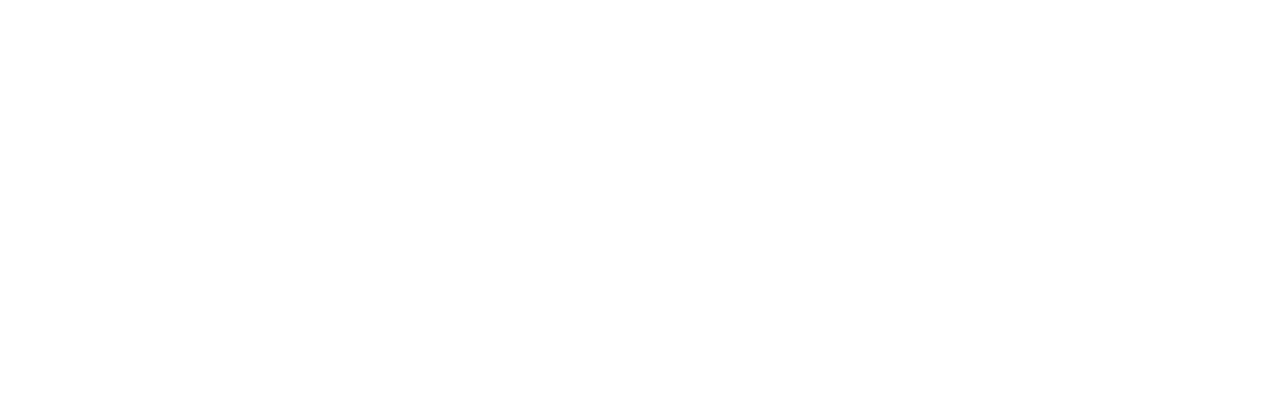
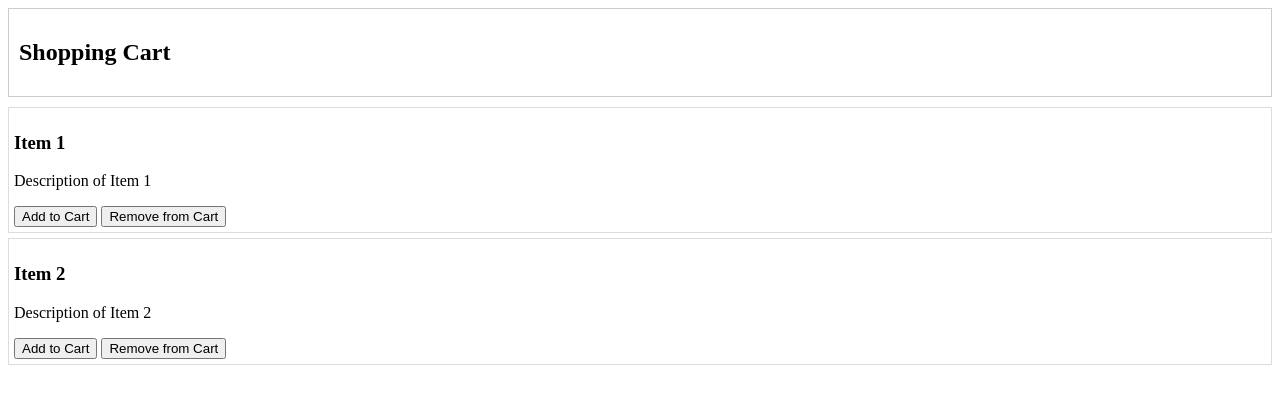
Before and after one commit to Ayoolaoyenuga/DOM-practice, a plain HTML site: page index.html in a window 1280 px wide. Drawn offline with Linux system fonts and the light colour scheme.

Commit message:
Add files via upload

```diff
--- a/index.html
+++ b/index.html
@@ -3,9 +3,46 @@
 <head>
   <meta charset="UTF-8">
   <meta name="viewport" content="width=device-width, initial-scale=1.0">
-  <title>Document</title>
+  <title>Shopping Cart</title>
+  <style>
+    /* Some basic styling for demonstration purposes */
+    .cart {
+      border: 1px solid #ccc;
+      padding: 10px;
+      margin-bottom: 10px;
+    }
+
+    .item {
+      border: 1px solid #ddd;
+      padding: 5px;
+      margin-bottom: 5px;
+    }
+  </style>
 </head>
 <body>
 
+  <div id="cart" class="cart">
+    <h2>Shopping Cart</h2>
+    <!-- Cart items will be appended here dynamically -->
+  </div>
+
+  <div class="item" data-id="1">
+    <h3>Item 1</h3>
+    <p>Description of Item 1</p>
+    <button onclick="addToCart(1)">Add to Cart</button>
+    <button onclick="deleteFromCart(1)">Remove from Cart</button>
+  </div>
+
+  <div class="item" data-id="2">
+    <h3>Item 2</h3>
+    <p>Description of Item 2</p>
+    <button onclick="addToCart(2)">Add to Cart</button>
+    <button onclick="deleteFromCart(2)">Remove from Cart</button>
+  </div>
+
+  <!-- Add more items as needed -->
+
+  <script src="script.js"></script>
+
 </body>
 </html>
--- /dev/null
+++ b/script.js
@@ -0,0 +1,17 @@
+function addToCart(itemId) {
+    // Get the item based on itemId
+    const item = document.querySelector(.item[data-id="${itemId}"]);
+
+    // Clone the item and append it to the cart
+    const clonedItem = item.cloneNode(true);
+    document.getElementById('cart').appendChild(clonedItem);
+  }
+
+  function deleteFromCart(itemId) {
+    // Get the item in the cart based on itemId
+    const cartItem = document.querySelector(#cart .item[data-id="${itemId}"]);
+
+    // Remove the item from the cart
+    if (cartItem) {
+      cartItem.remove();
+    }
```
